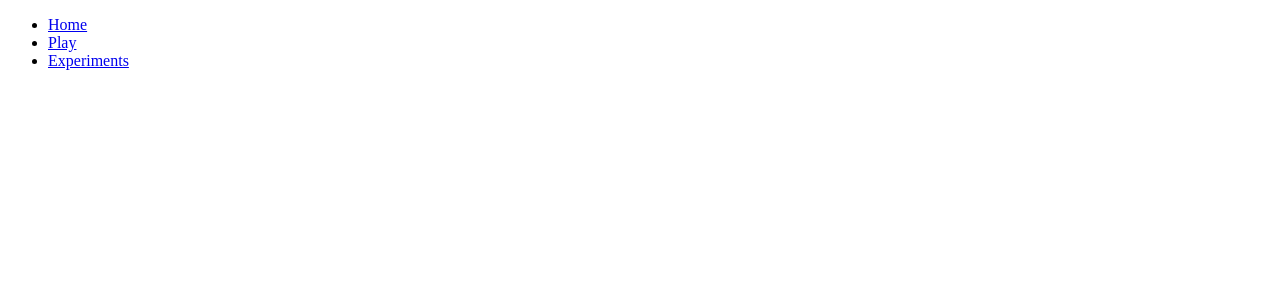
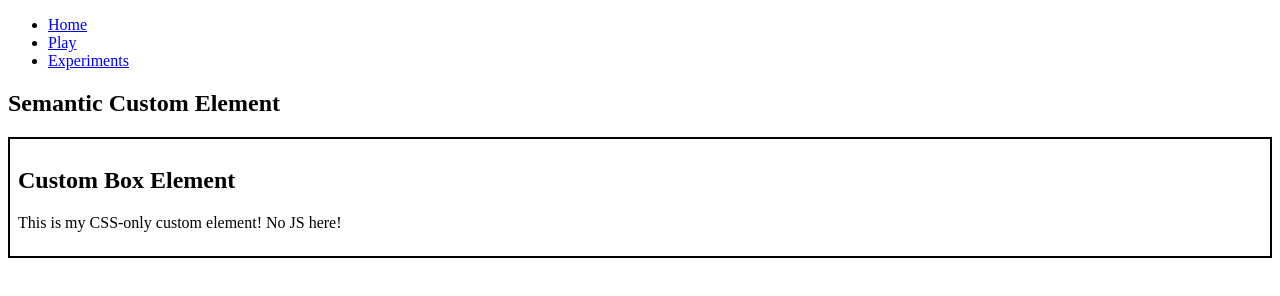
Before and after one commit to doorjay/cse134-hw2, a plain HTML site: page experiments.html in a window 1280 px wide. Drawn offline with Linux system fonts and the light colour scheme.

Commit message:
Custom CSS element

```diff
--- a/experiments.html
+++ b/experiments.html
@@ -8,6 +8,15 @@
     <title>Portfolio | Dorjé Pradhan</title>
     <link rel="stylesheet" href="styles.css">
     <script src="script.js" defer></script>
+
+    <style>
+        custom-box {
+            border: 2px solid black;
+            display: block;
+            padding: 8px;
+            margin: 10px 0;
+        }
+    </style>
 </head>
 
 <body>
@@ -21,6 +30,17 @@
         </nav>
     </header>
 
+    <main>
+        <section id="semantic-custom-element">
+        <h1>Semantic Custom Element</h1>
+        <custom-box>
+            <h2>Custom Box Element</h2>
+            <p>This is my CSS-only custom element! No JS here!</p>
+        </custom-box>
+
+        </section>
+    </main>
+
 </body>
 
 </html>
```
